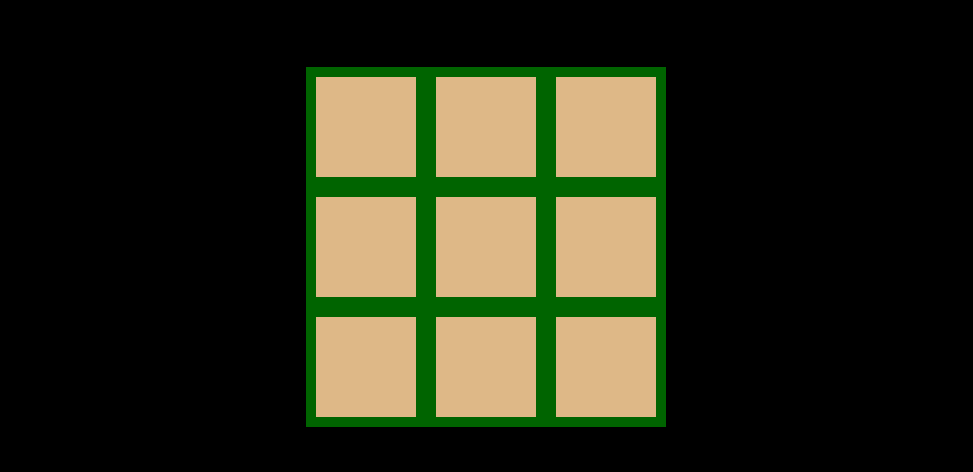
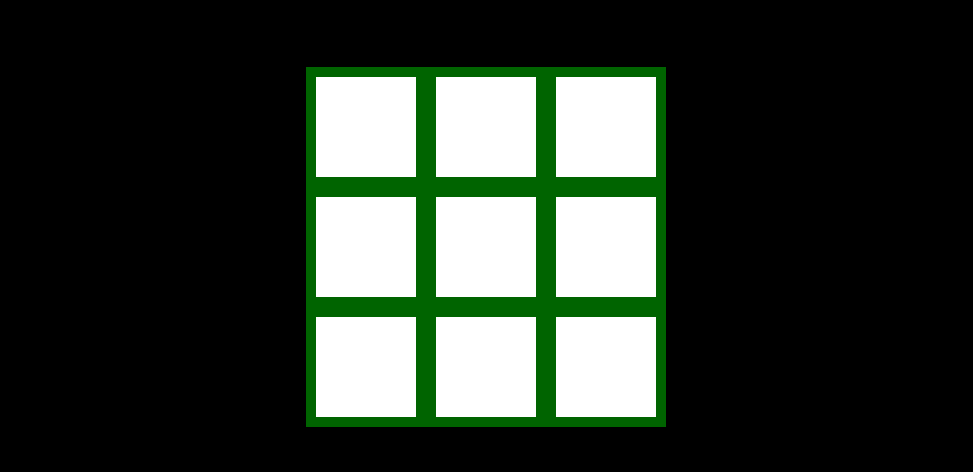
Before and after one commit to Antonyboc/MasterMorpion, a plain HTML site: page index.html in a window 1280 px wide. Shown: the part 122-594 px from the top of the page, without its empty margins (154-1127 px from the left). Drawn offline with Linux system fonts and the light colour scheme.

Commit message:
Update morpion.css

```diff
--- a/morpion.css
+++ b/morpion.css
@@ -13,7 +13,7 @@ button{
     width: 15vh;
     border: 10px solid darkgreen;
     outline: none;
-    background-color: burlywood;
+    background-color: white;
 }
 
 .rejouer{
```
